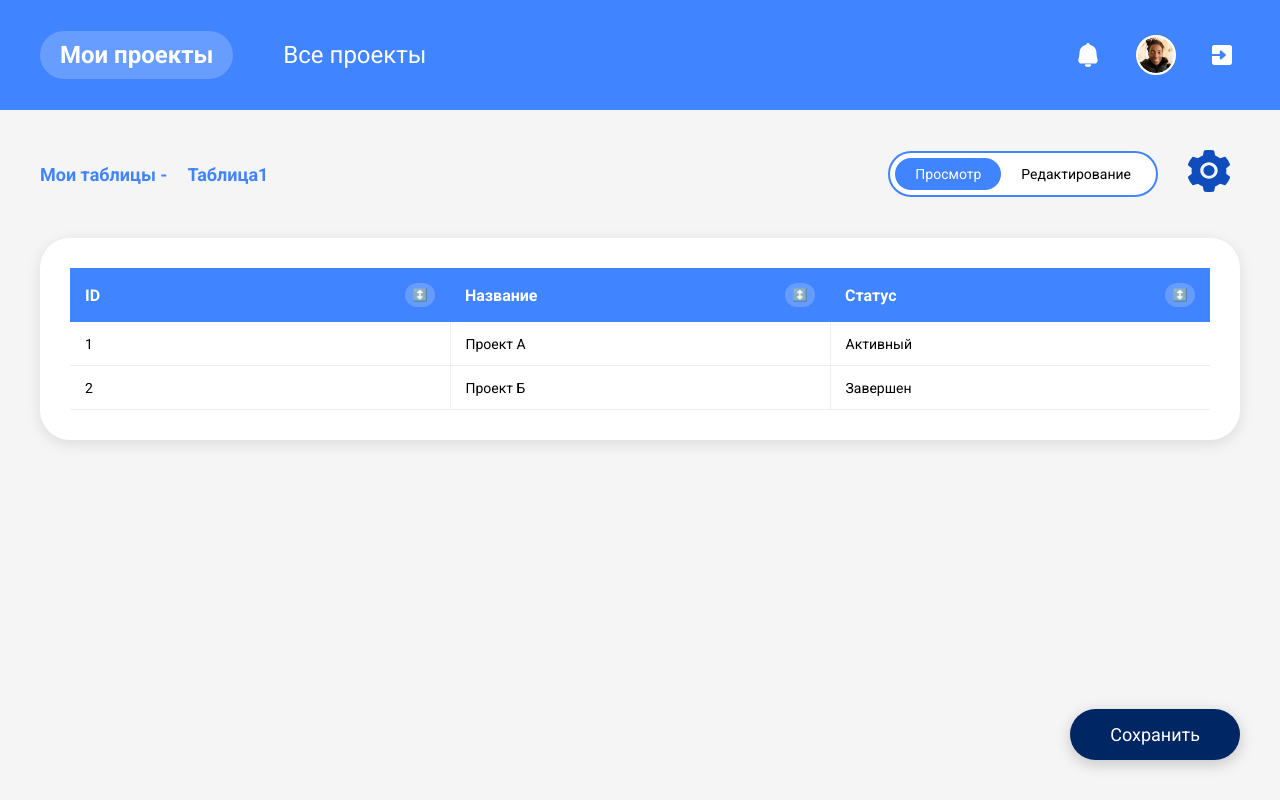
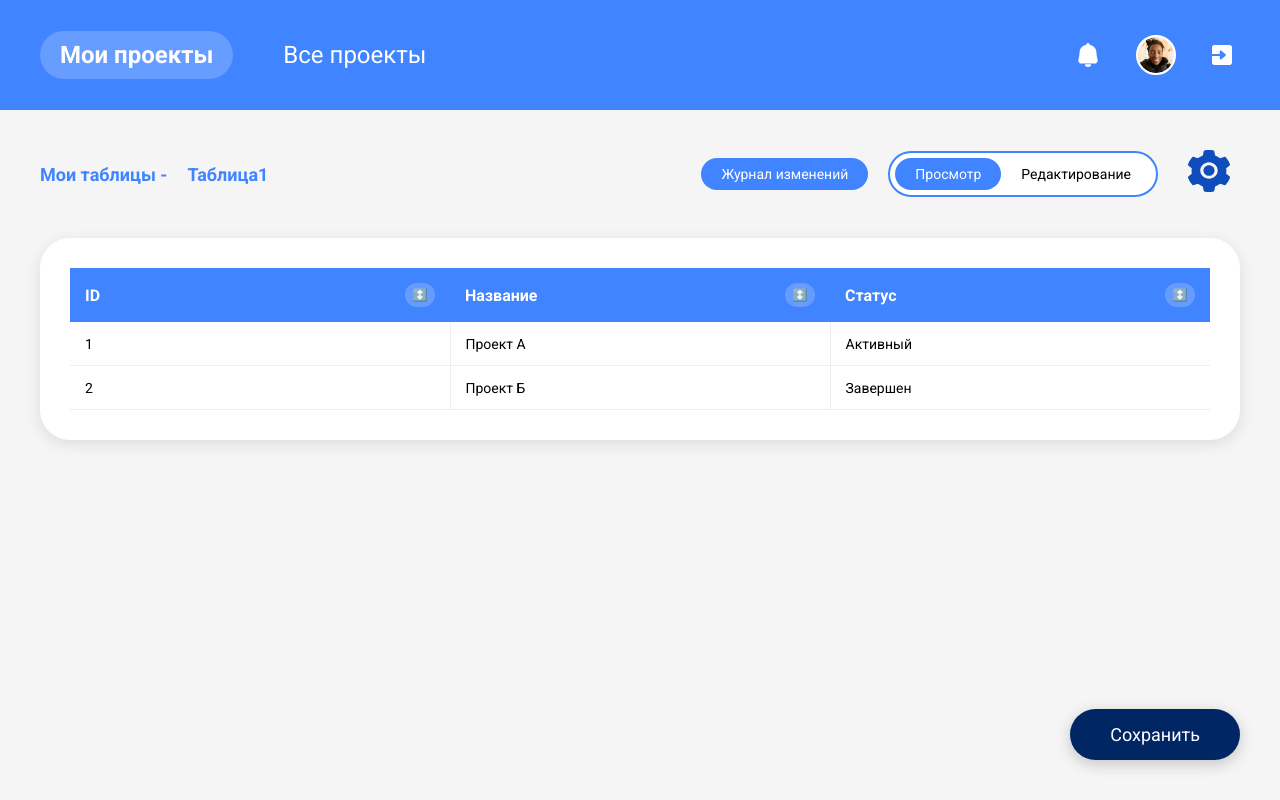
Before and after one commit to nikonline-oss/WAUTB, a React (Create React App) app in the folder frontend/: page /table/1 in a window 1280 px wide. Built offline with nearby package versions, Linux system fonts and the light colour scheme; the HTML template or start-up script is replaced by a standard one.

Commit message:
add new buttons
Add CreateNewTemplate and ChangeLog buttons

```diff
--- a/frontend/src/components/CreateTableModal/TemplateModal.tsx
+++ b/frontend/src/components/CreateTableModal/TemplateModal.tsx
@@ -50,6 +50,13 @@ const TemplateModal: React.FC<TemplateModalProps> = ({ onClose, onSelect }) => {
             <button className="search-button"><img src={search_image} alt="" /></button>
           </div>
 
+          <div key={"new-item"} className="template-item" onClick={onSelect}>
+                <div className="template-info">
+                  <h4 className="template-name">"Создать новый шаблон"</h4>
+                </div>
+                <button className="select-template-btn">Выбрать</button>
+              </div>
+
           <div className="templates-list">
             {filteredTemplates.map(template => (
               <div key={template.id} className="template-item" onClick={onSelect}>
--- a/frontend/src/components/TableEditPage/TableEditPage.tsx
+++ b/frontend/src/components/TableEditPage/TableEditPage.tsx
@@ -345,6 +345,11 @@ const TableEditPage: React.FC = () => {
             )}
           </div>
           <div className="breadcrumb-right">
+            <button
+              className={`mode-btn ${viewMode === 'view' ? 'active' : ''}`}
+            >
+              Журнал изменений
+            </button>
             <div className="view-mode-toggle">
               <button
                 className={`mode-btn ${viewMode === 'view' ? 'active' : ''}`}
@@ -381,7 +386,7 @@ const TableEditPage: React.FC = () => {
                 className="import-excel-btn"
                 onClick={() => console.log('Импорт из Excel')}
               >
-              Импорт из Excel
+                Импорт из Excel
               </button>
               <div className="drag-hint">
                 Перетаскивайте заголовки столбцов и строк для изменения порядка
```
